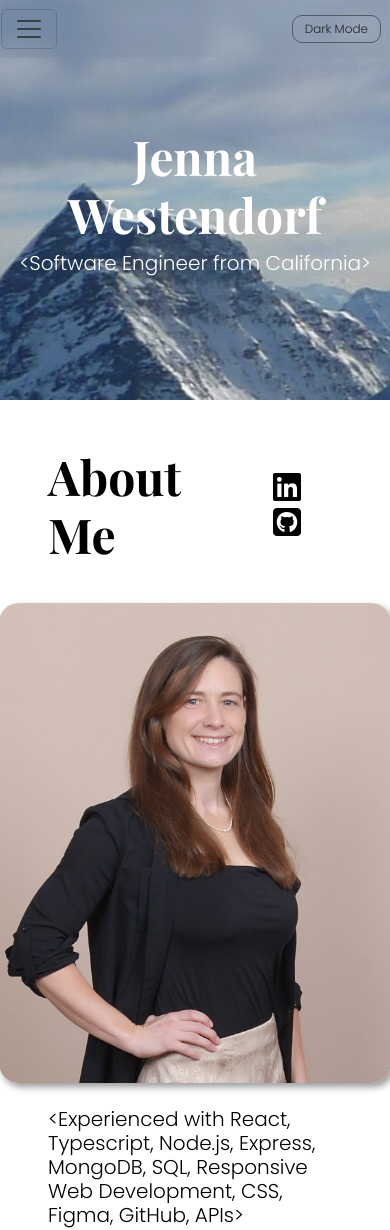
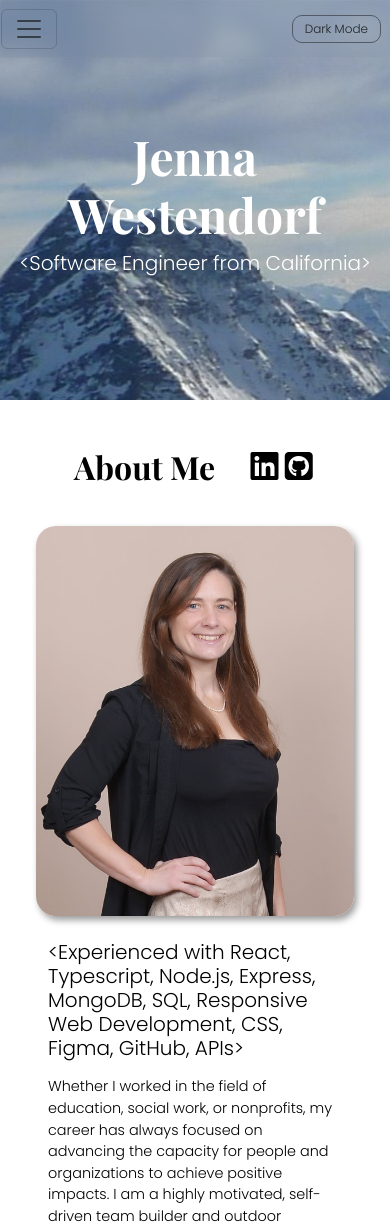
Before and after one commit to jleewest/portfolio, a React (Vite) app in the folder client/: page / in a window 390 px wide. Shown: the top 1230 px of the page. Built offline with nearby package versions, Linux system fonts and the light colour scheme.

Commit message:
style: add xs responsiveness to about page

```diff
--- a/client/src/css/About.css
+++ b/client/src/css/About.css
@@ -117,3 +117,15 @@
     padding-right: 2rem;
   }
 }
+
+@media (max-width: 440px) {
+  .About .about-photo {
+    max-height: 100vw;
+  }
+  .About h2 {
+    font-size: 2rem;
+  }
+  .About .header-icon {
+    padding: 0.2rem;
+  }
+}
```
